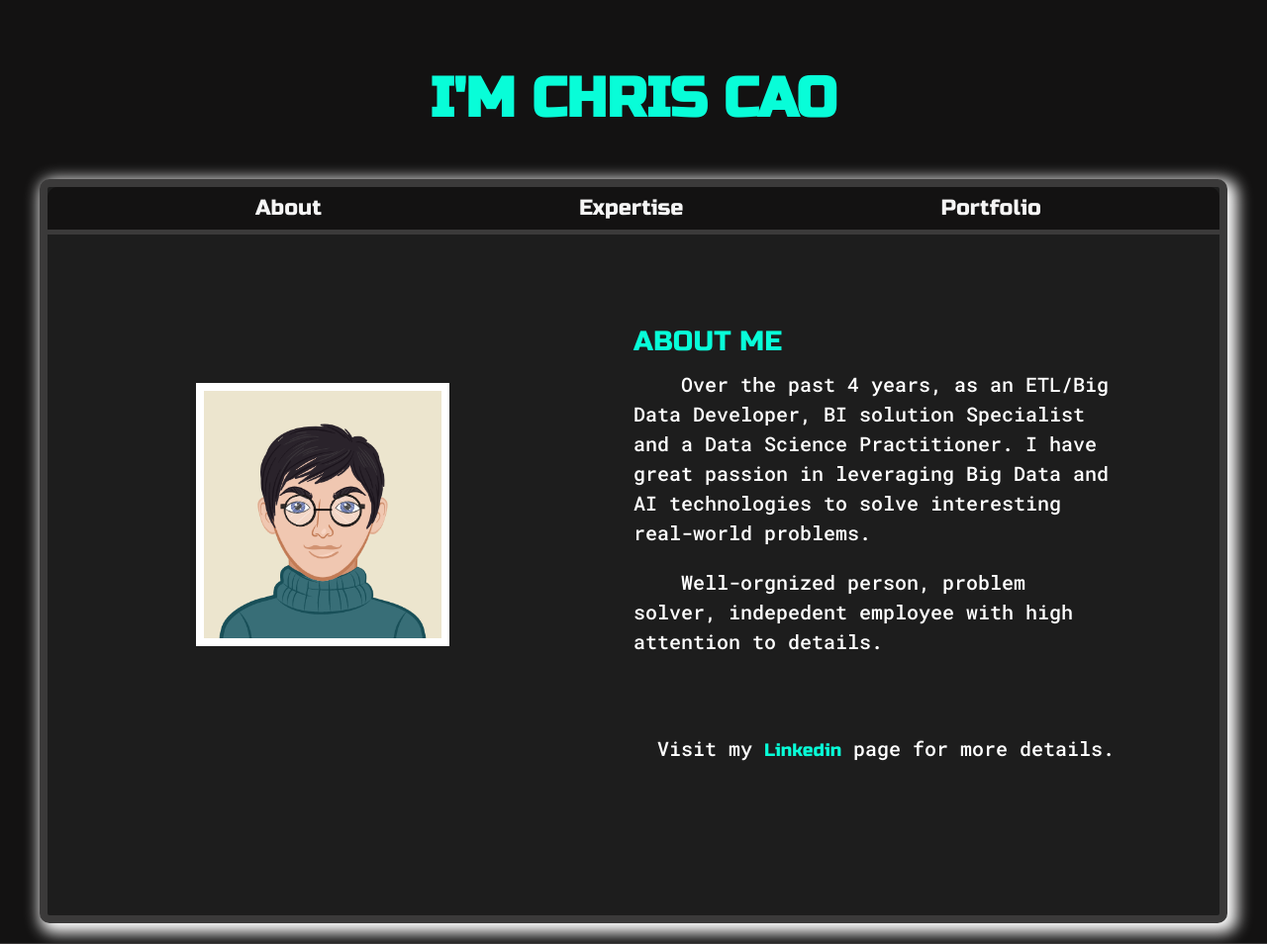
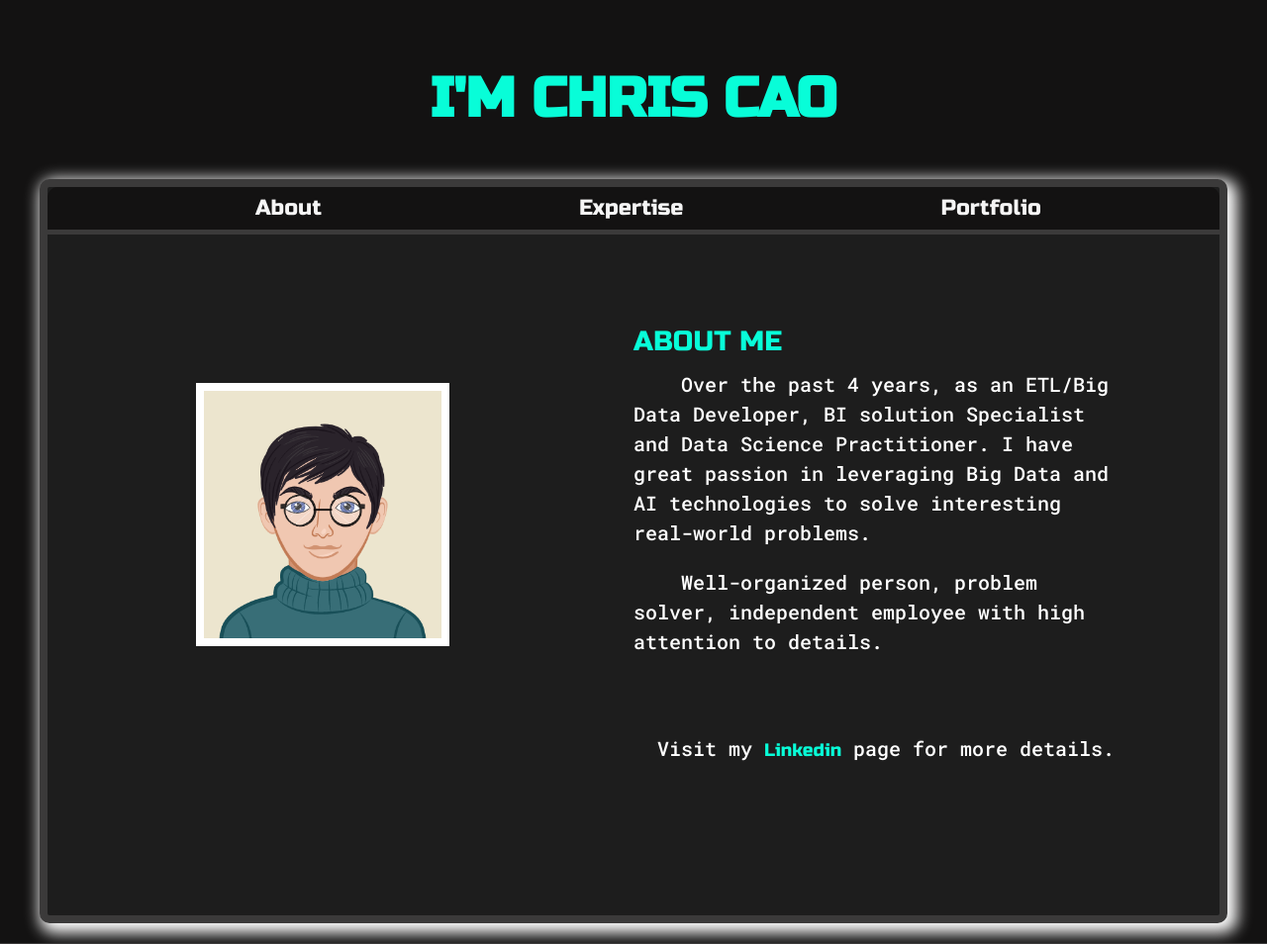
Before and after one commit to utsccy/chris-cao, a Flask app: page / in a window 1280 px wide. Shown: the top 954 px of the page at 99% size. Run offline with Flask 2, Linux system fonts and the light colour scheme; some libraries are stand-ins or nearby versions; some web fonts are replaced.

Commit message:
fix issue

```diff
--- /dev/null
+++ b/assets/js/jquery.scrolly.min.js
@@ -0,0 +1,2 @@
+/* jquery.scrolly v1.0.0-dev | (c) @ajlkn | MIT licensed */
+(function(e){function u(s,o){var u,a,f;if((u=e(s))[t]==0)return n;a=u[i]()[r];switch(o.anchor){case"middle":f=a-(e(window).height()-u.outerHeight())/2;break;default:case r:f=Math.max(a,0)}return typeof o[i]=="function"?f-=o[i]():f-=o[i],f}var t="length",n=null,r="top",i="offset",s="click.scrolly",o=e(window);e.fn.scrolly=function(i){var o,a,f,l,c=e(this);if(this[t]==0)return c;if(this[t]>1){for(o=0;o<this[t];o++)e(this[o]).scrolly(i);return c}l=n,f=c.attr("href");if(f.charAt(0)!="#"||f[t]<2)return c;a=jQuery.extend({anchor:r,easing:"swing",offset:0,parent:e("body,html"),pollOnce:!1,speed:1e3},i),a.pollOnce&&(l=u(f,a)),c.off(s).on(s,function(e){var t=l!==n?l:u(f,a);t!==n&&(e.preventDefault(),a.parent.stop().animate({scrollTop:t},a.speed,a.easing))})}})(jQuery);
--- a/static/default.css
+++ b/static/default.css
@@ -78,6 +78,7 @@ h6 {font-size:  16px;}
     width:1200px;
     margin: 0 auto;
     padding: 20px 20px 20px 20px;
+
 }
 
 .greeting-wrapper{
--- a/templates/home.html
+++ b/templates/home.html
@@ -38,9 +38,9 @@
 
                         <h3 style="text-align: left; line-height: 0; color:var(--mainText:#08FDD8);padding: 80px 50px 0px 0px;font-weight: 500;">
                             ABOUT ME</h3>
-                        <p style="margin-top:10px; text-align: left; line-height:1.5;">&nbsp;&nbsp;&nbsp;&nbsp;Over the past 4 years, as an ETL/Big Data Developer, BI solution Specialist and a Data Science Practitioner.
+                        <p style="margin-top:10px; text-align: left; line-height:1.5;">&nbsp;&nbsp;&nbsp;&nbsp;Over the past 4 years, as an ETL/Big Data Developer, BI solution Specialist and Data Science Practitioner.
                             I have great passion in leveraging Big Data and AI technologies to solve interesting real-world problems.</p>
-                        <p style="margin-top:5px;margin-bottom:80px;text-align: left; line-height:1.5;">&nbsp;&nbsp;&nbsp;&nbsp;Well-orgnized person, problem solver, indepedent employee with high attention to details.</p>
+                        <p style="margin-top:5px;margin-bottom:80px;text-align: left; line-height:1.5;">&nbsp;&nbsp;&nbsp;&nbsp;Well-organized person, problem solver, independent employee with high attention to details.</p>
                         <p>&nbsp;&nbsp;Visit my <a id="linkedin_link" target="_blank" href="https://www.linkedin.com/in/chris-cao-datascience/" >Linkedin</a> page for more details.</p>
                 </div>
             </div>
@@ -139,5 +139,9 @@
             </form>
         </div>
     </section>
+
+    <!--script section-->
+    <script src="assets/js/jquery.min.js"></script>
+
 </body>
 </html>
```
Also changed, not shown: index.html (+4 -4 lines).
